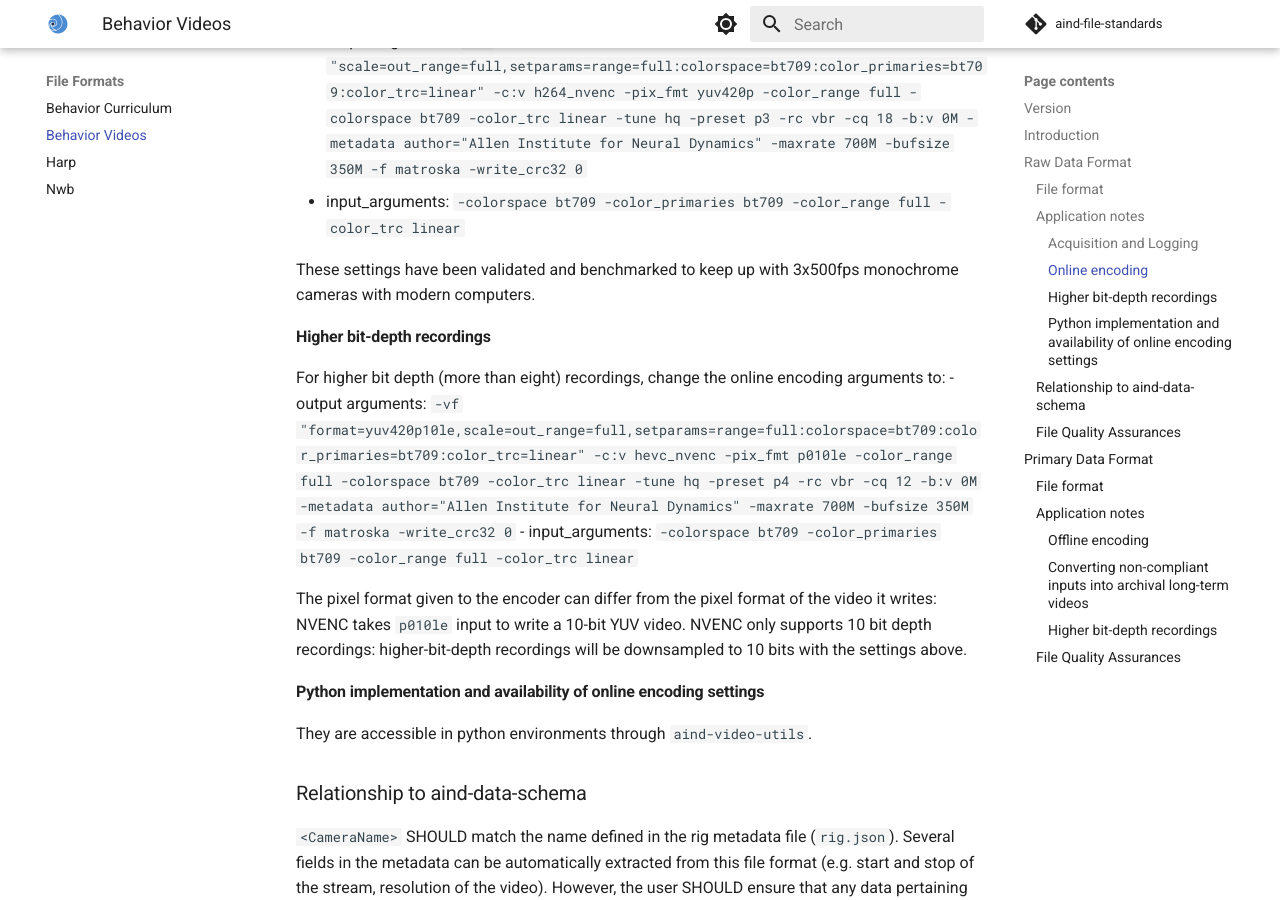
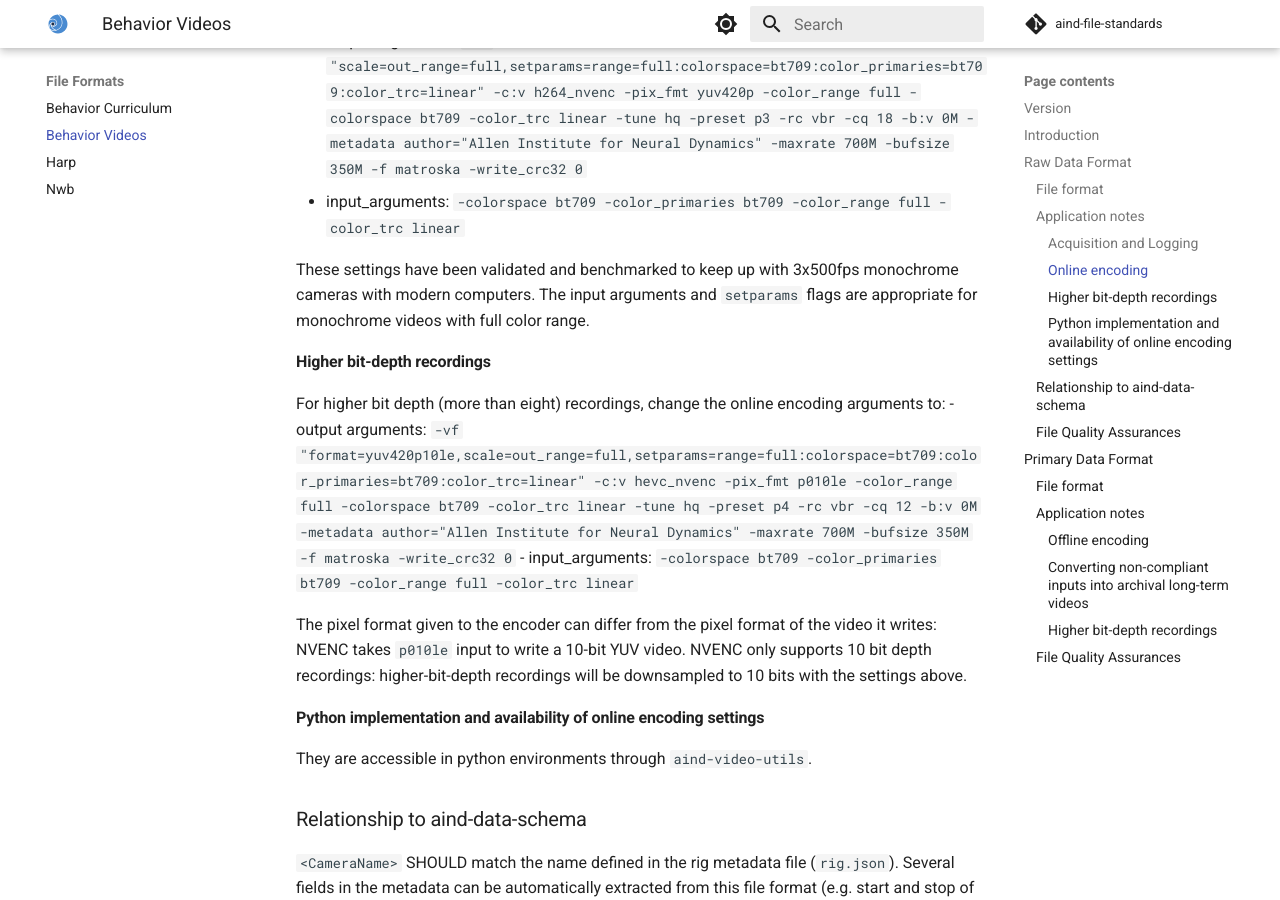
Before and after one commit to AllenNeuralDynamics/aind-file-standards, an MkDocs documentation site: the page built from docs/file_formats/behavior_videos.md, in a window 1280 px wide and 900 px high, scrolled down 2950 px. Built offline with MkDocs 1.6.1 and Material for MkDocs 9.7.7, drawn with Linux system fonts in a browser that asks for light colours; comment, search, counter and statistics services are not loaded.

Commit message:
docs(behavior-videos): clarify inputs to online encoder

```diff
--- a/docs/file_formats/behavior_videos.md
+++ b/docs/file_formats/behavior_videos.md
@@ -99,7 +99,7 @@ The following nvidia-accelerated ffmpeg settings encode video on acquiring compu
   - output arguments: `-vf "scale=out_range=full,setparams=range=full:colorspace=bt709:color_primaries=bt709:color_trc=linear" -c:v h264_nvenc -pix_fmt yuv420p -color_range full -colorspace bt709 -color_trc linear -tune hq -preset p3 -rc vbr -cq 18 -b:v 0M -metadata author="Allen Institute for Neural Dynamics" -maxrate 700M -bufsize 350M -f matroska -write_crc32 0`
   - input_arguments: `-colorspace bt709 -color_primaries bt709 -color_range full -color_trc linear`
 
-These settings have been validated and benchmarked to keep up with 3x500fps monochrome cameras with modern computers.
+These settings have been validated and benchmarked to keep up with 3x500fps monochrome cameras with modern computers. The input arguments and `setparams` flags are appropriate for monochrome videos with full color range.
 
 #### Higher bit-depth recordings
 
```
